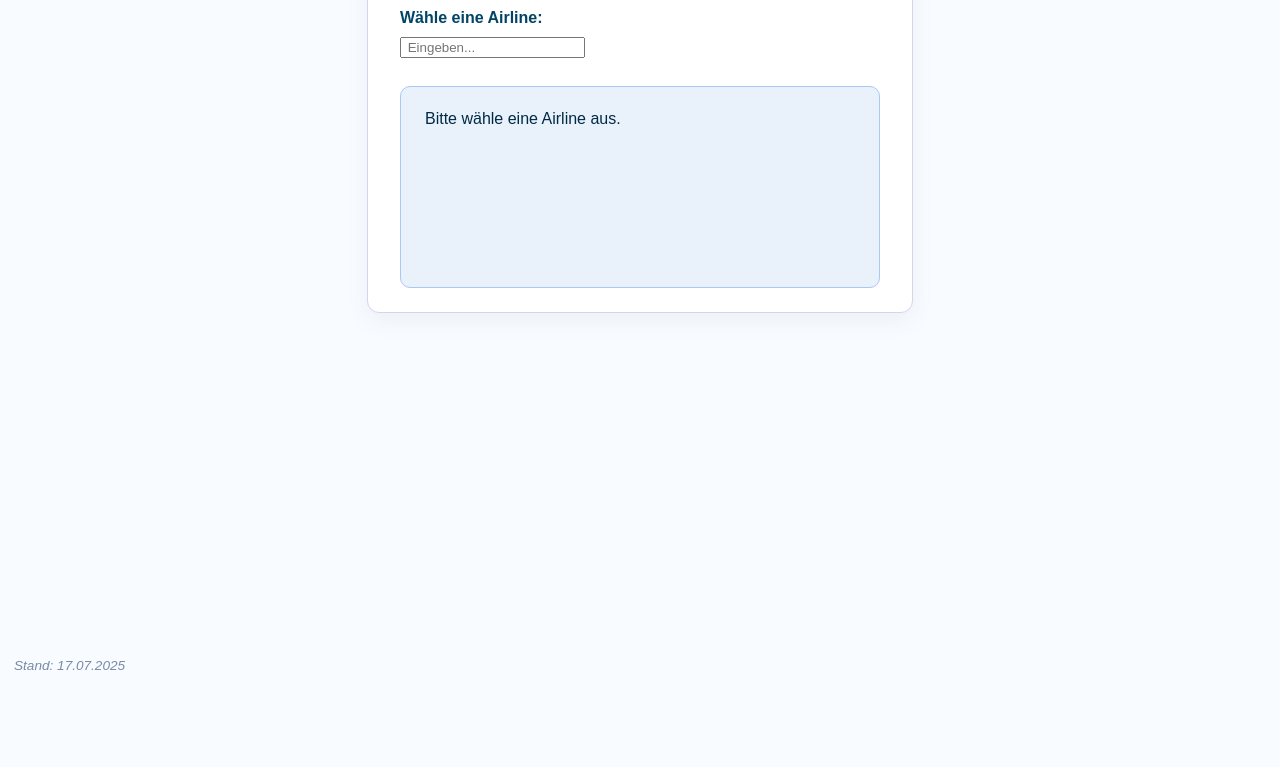
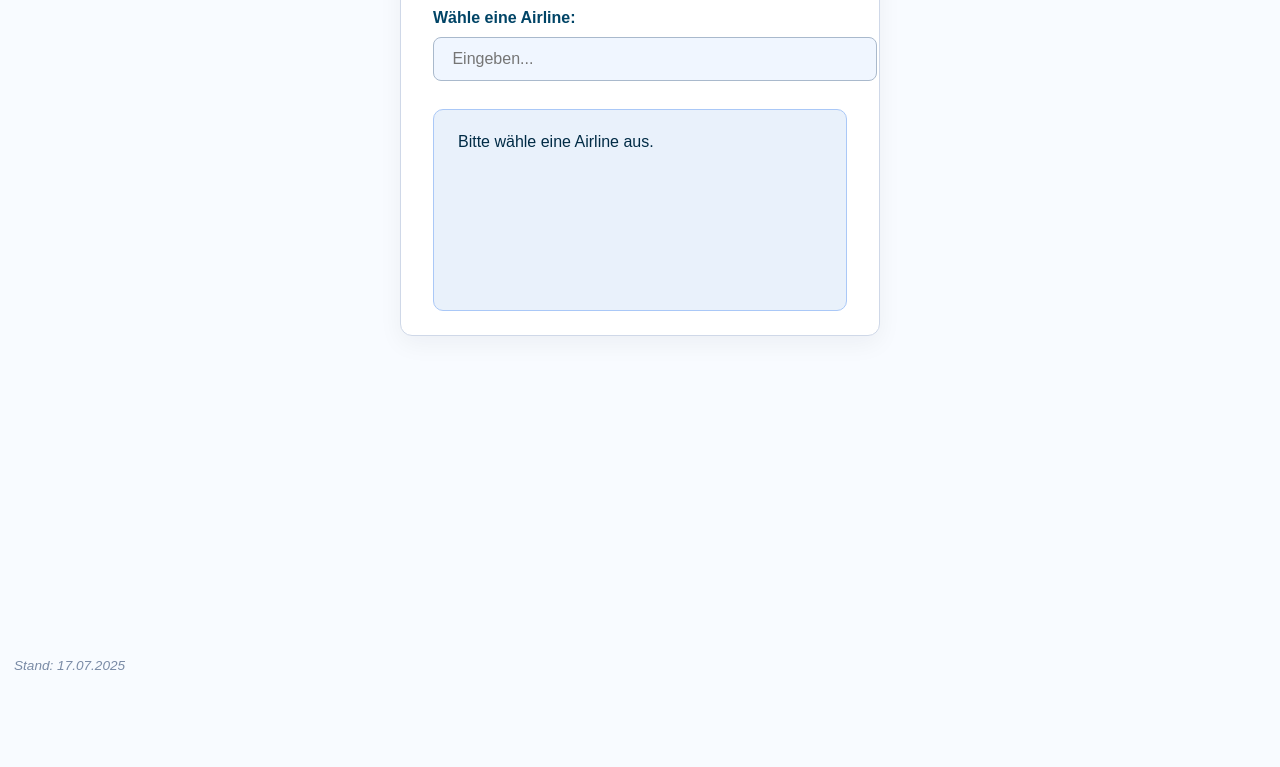
Before and after one commit to Marius9901/Flightsearch-2, a plain HTML site: page index.html in a window 1280 px wide. Shown: the part 113-880 px from the top of the page. Drawn offline with Linux system fonts and the light colour scheme.

Commit message:
index.html

```diff
--- a/index.html
+++ b/index.html
@@ -152,6 +152,7 @@
       box-shadow: 0 8px 24px rgba(0, 0, 40, 0.05);
       position: relative;
       z-index: 10;
+      box-sizing: border-box;
     }
     h2 {
       margin: 0 0 24px 0;
@@ -231,6 +232,22 @@
       display: block;
       opacity: 0.4;
     }
+    input[list] {
+      width: 100%;
+      padding: 12px 14px;
+      font-size: 1rem;
+      border-radius: 8px;
+      border: 1.5px solid #a9b9cc;
+      background: #f0f6ff;
+      color: #003355;
+      transition: border-color 0.3s ease;
+    }
+    input[list]:hover,
+    input[list]:focus {
+      border-color: #005288;
+      outline: none;
+      background: #e4f0ff;
+     }
   </style>
 </head>
 <body>
```
